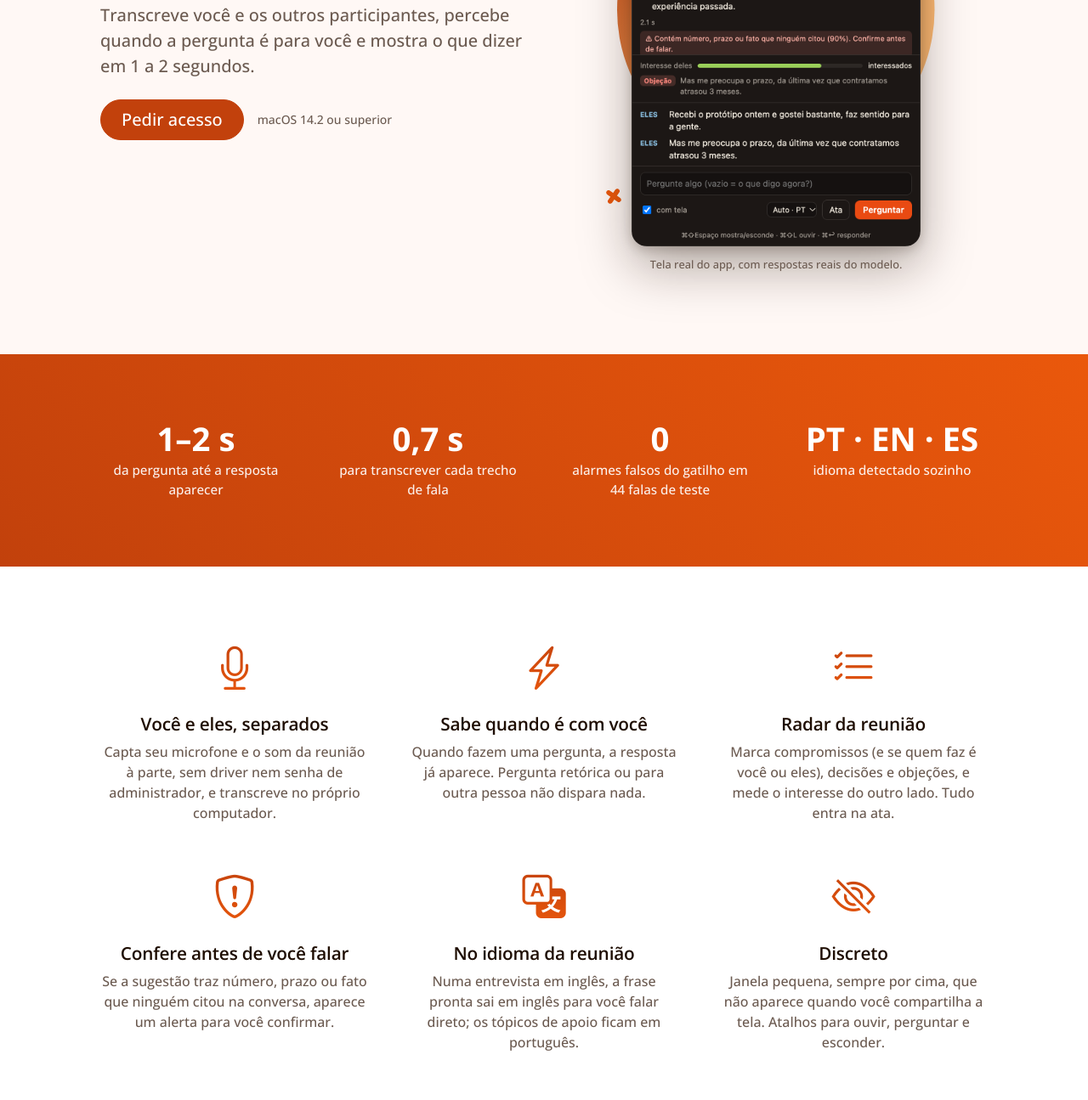
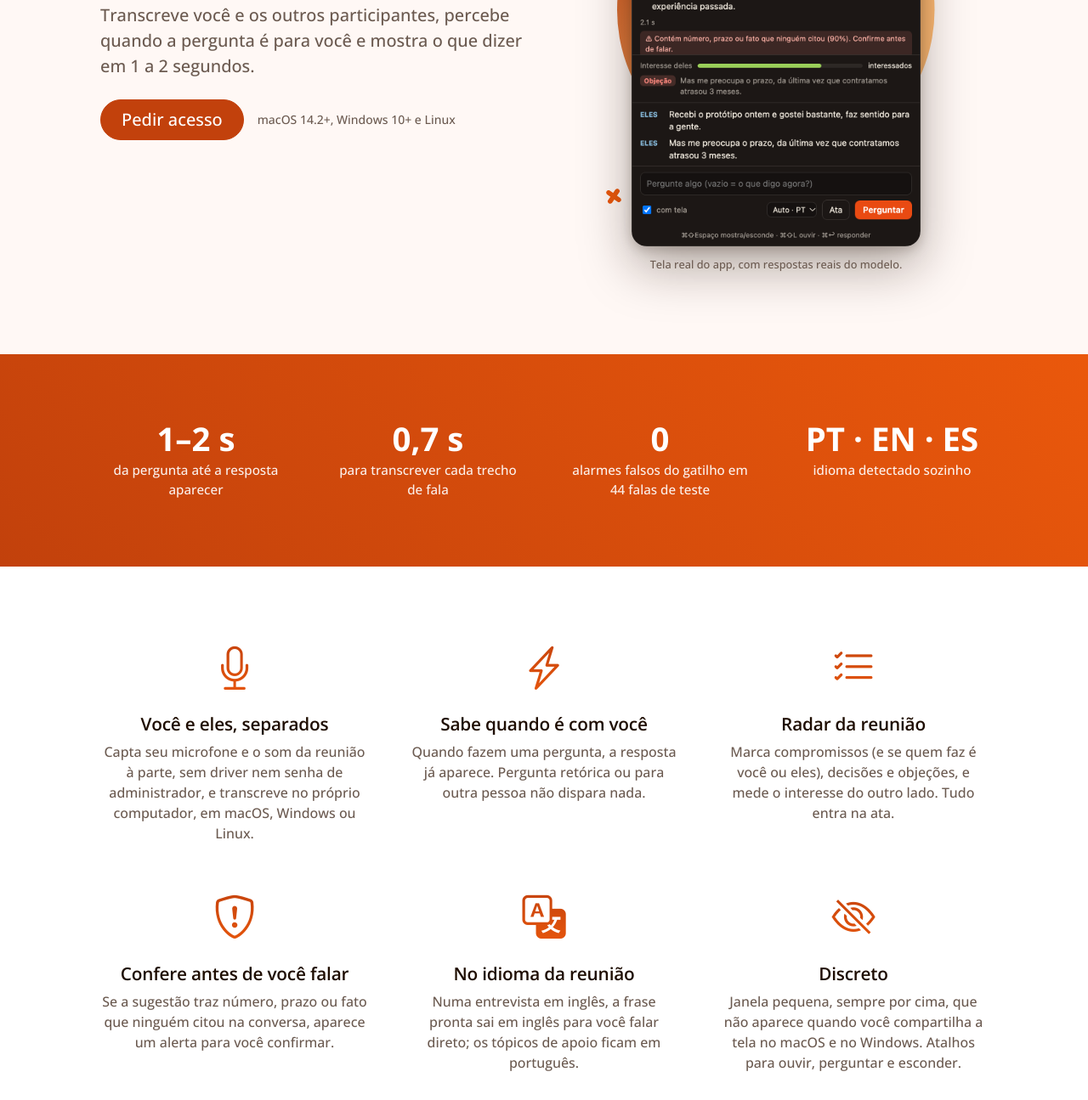
Before and after one commit to Mangaba-ai/mangaba-reuniao-site, a plain HTML site: page index.html in a window 1280 px wide. Shown: the part 465-1760 px from the top of the page at 85% size. Drawn offline with nearby package versions, Linux system fonts and the light colour scheme.

Commit message:
Página: macOS, Windows e Linux; invisível no compartilhamento só no macOS e no Windows

```diff
--- a/index.html
+++ b/index.html
@@ -53,7 +53,7 @@
                             <p class="lead fw-normal text-muted mb-4">Transcreve você e os outros participantes, percebe quando a pergunta é para você e mostra o que dizer em 1 a 2 segundos.</p>
                             <div class="d-flex flex-column flex-lg-row align-items-center gap-3">
                                 <a class="btn btn-primary btn-lg rounded-pill px-4" href="mailto:dheiver.santos@mangaba.ia.br?subject=Mangaba%20Reuni%C3%A3o%20-%20acesso">Pedir acesso</a>
-                                <span class="meta-app">macOS 14.2 ou superior</span>
+                                <span class="meta-app">macOS 14.2+, Windows 10+ e Linux</span>
                             </div>
                         </div>
                     </div>
@@ -99,7 +99,7 @@
                         <div class="text-center">
                             <i class="bi-mic icon-feature text-gradient d-block mb-3"></i>
                             <h3>Você e eles, separados</h3>
-                            <p class="text-muted mb-0">Capta seu microfone e o som da reunião à parte, sem driver nem senha de administrador, e transcreve no próprio computador.</p>
+                            <p class="text-muted mb-0">Capta seu microfone e o som da reunião à parte, sem driver nem senha de administrador, e transcreve no próprio computador, em macOS, Windows ou Linux.</p>
                         </div>
                     </div>
                     <div class="col-md-6 col-lg-4">
@@ -134,7 +134,7 @@
                         <div class="text-center">
                             <i class="bi-eye-slash icon-feature text-gradient d-block mb-3"></i>
                             <h3>Discreto</h3>
-                            <p class="text-muted mb-0">Janela pequena, sempre por cima, que não aparece quando você compartilha a tela. Atalhos para ouvir, perguntar e esconder.</p>
+                            <p class="text-muted mb-0">Janela pequena, sempre por cima, que não aparece quando você compartilha a tela no macOS e no Windows. Atalhos para ouvir, perguntar e esconder.</p>
                         </div>
                     </div>
                 </div>
```
